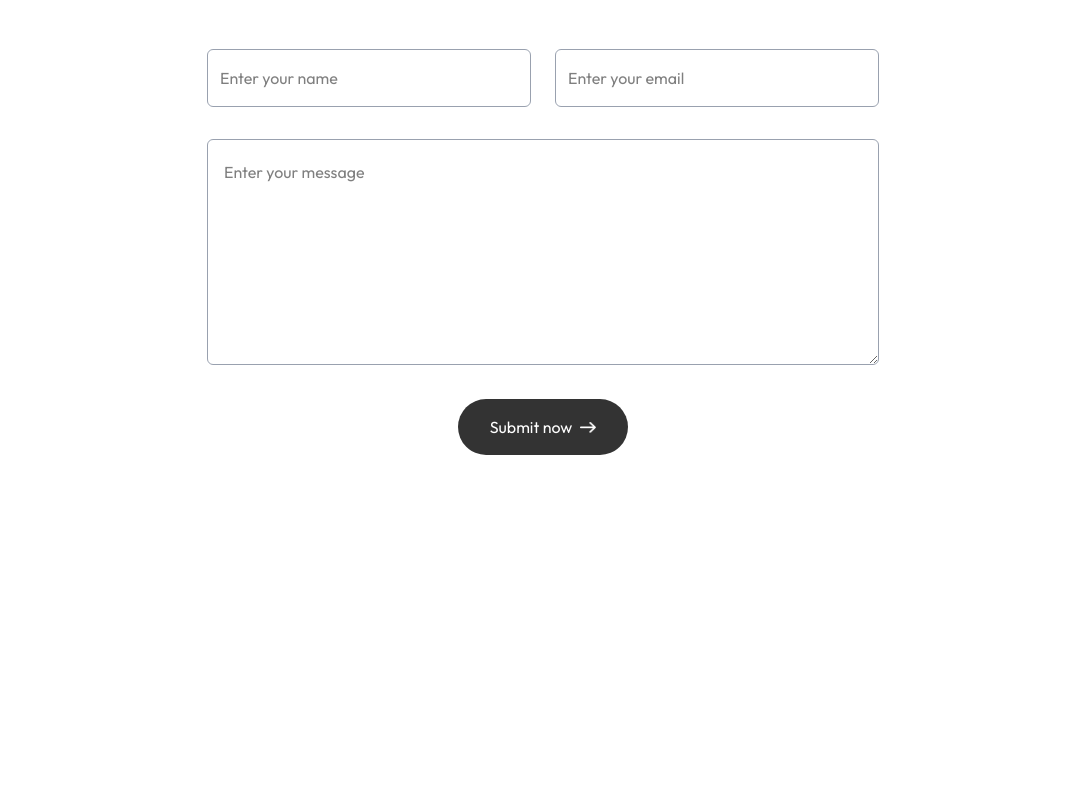
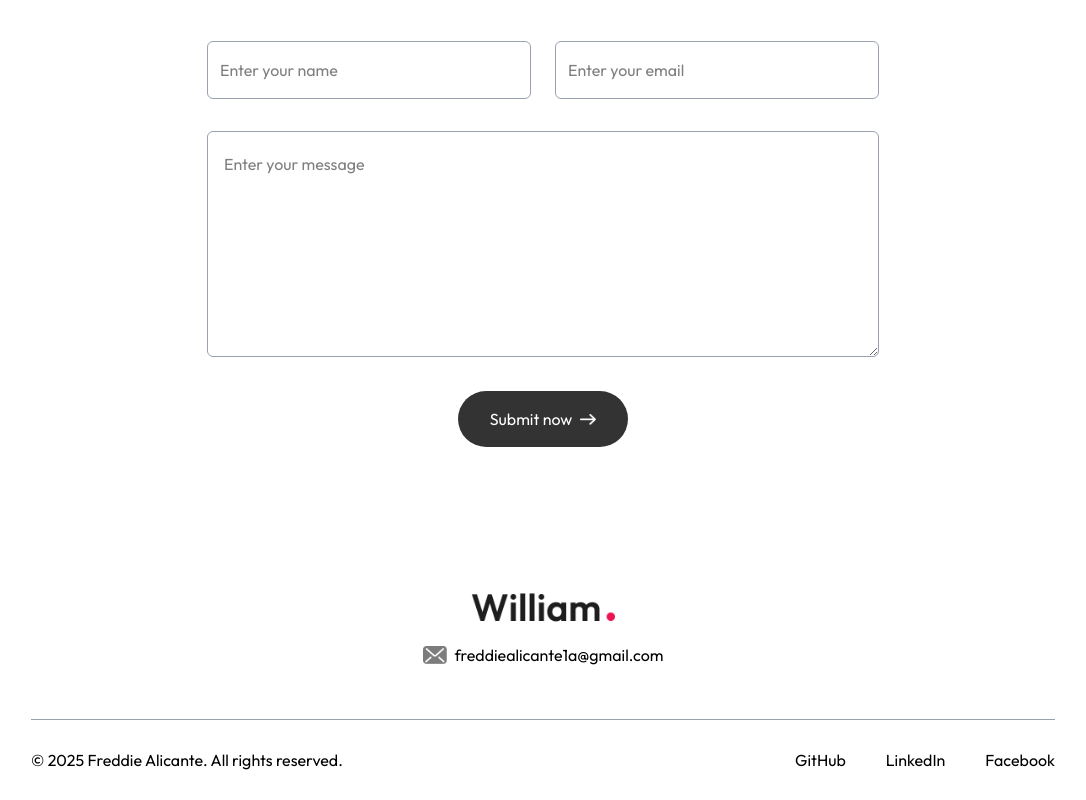
Before and after one commit to Siabashokaki/my-portfolio-website, a Next.js app: page / in a window 1280 px wide. Shown: the part 3107-3907 px from the top of the page, without its empty margins (97-1183 px from the left). Before the commit the page ends 3618 px from the top, so only its background shows below. Built offline with nearby package versions, Linux system fonts and the light colour scheme; a web font is replaced by a local one.

Commit message:
Footer added!

```diff
--- a/app/components/Contact.jsx
+++ b/app/components/Contact.jsx
@@ -37,7 +37,7 @@
         Get in touch
       </h2>
 
-      <p className='text-center max-w-2xl mx-auto mt-5 mb-12 font-Ovo'>
+      <p className='text-center max-w-2xl mx-auto mt-5 mb-5 font-Ovo'>
         I'd love to hear from you! If you have any questions, comments, or feedback, please use the form below.
       </p>
 
--- /dev/null
+++ b/app/components/Footer.jsx
@@ -0,0 +1,28 @@
+import React from 'react'
+import Image from 'next/image'
+import { assets } from '@/assets/assets'
+
+const Footer = () => {
+  return (
+    <div>
+      <div className='text-center mt-20'>
+        <Image src={assets.logo} alt='' className='w-36 mx-auto mb-2' />
+        <div className='w-max flex items-center gap-2 mx-auto'>
+          <Image src={assets.mail_icon} alt='' className='w-6' />
+          freddiealicante1a@gmail.com
+        </div>
+      </div>
+
+      <div className='text-center sm:flex items-center justify-between border-t border-gray-400 mx-[10%] mt-12 py-6'>
+        <p>© 2025 Freddie Alicante. All rights reserved.</p>
+        <ul className='flex items-center gap-10 justify-center mt-4 sm:mt-0'>
+          <li><a target='_blank' href='https://github.com/codewith-freddie/'>GitHub</a></li>
+          <li><a target='_blank' href='https://www.linkedin.com/in/codewith-freddie/'>LinkedIn</a></li>
+          <li><a target='_blank' href='https://www.facebook.com/itsme.freddie/'>Facebook</a></li>
+        </ul>
+      </div>
+    </div>
+  )
+}
+
+export default Footer
--- a/app/page.js
+++ b/app/page.js
@@ -1,6 +1,7 @@
 'use client'
 import About from "./components/About";
 import Contact from "./components/Contact";
+import Footer from "./components/Footer";
 import Header from "./components/Header";
 import Navbar from "./components/Navbar";
 import Services from "./components/Services";
@@ -15,6 +16,7 @@
     <Services />
     <Work />
     <Contact />
+    <Footer />
 
     </>
   );
```
